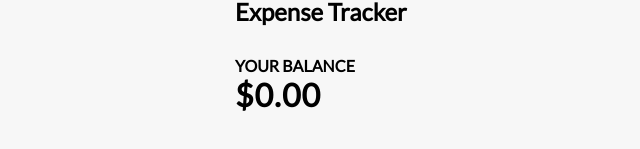
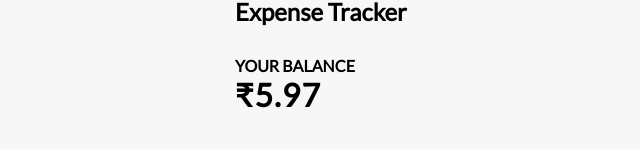
Before and after one commit to Virenk21/Expense-Tracker, a React (Create React App) app: page / in a window 1280 px wide. Shown: the part 339-488 px from the top of the page, without its empty margins (230-870 px from the left). Built offline with nearby package versions, Linux system fonts and the light colour scheme.

Commit message:
further updates

```diff
--- a/src/components/Balance.js
+++ b/src/components/Balance.js
@@ -1,10 +1,10 @@
-import React from 'react'
+import React from "react";
 
 export const Balance = () => {
   return (
     <>
       <h4>Your Balance</h4>
-      <h1 id="balance">$0.00</h1>
+      <h1 id="balance">₹5.97</h1>
     </>
   );
-}
+};
```
